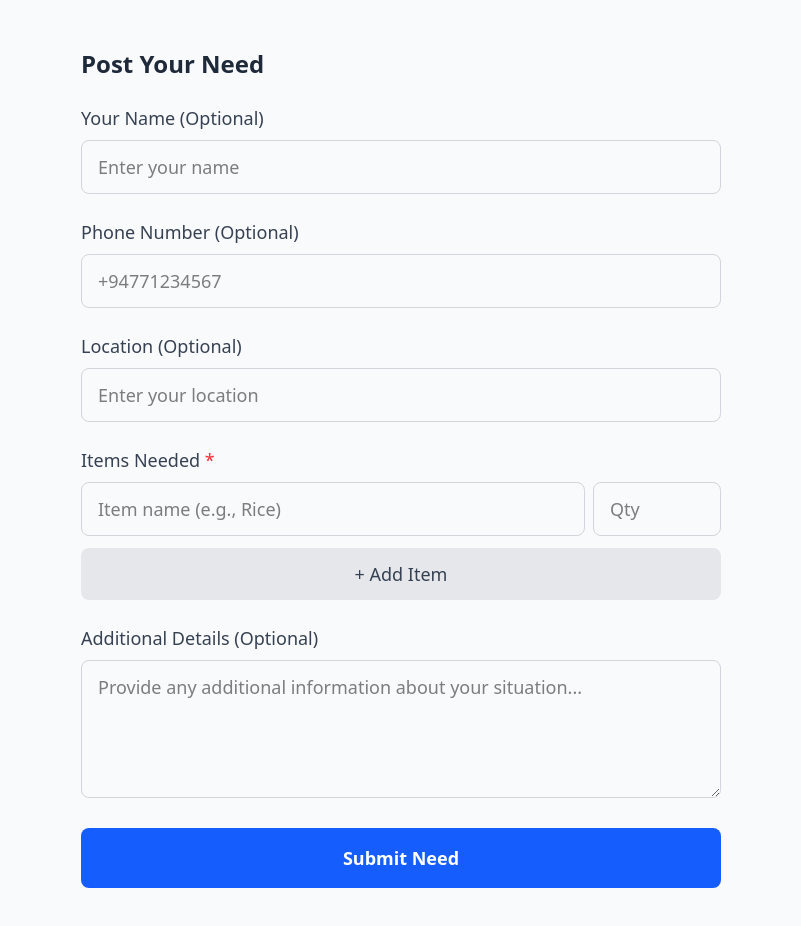
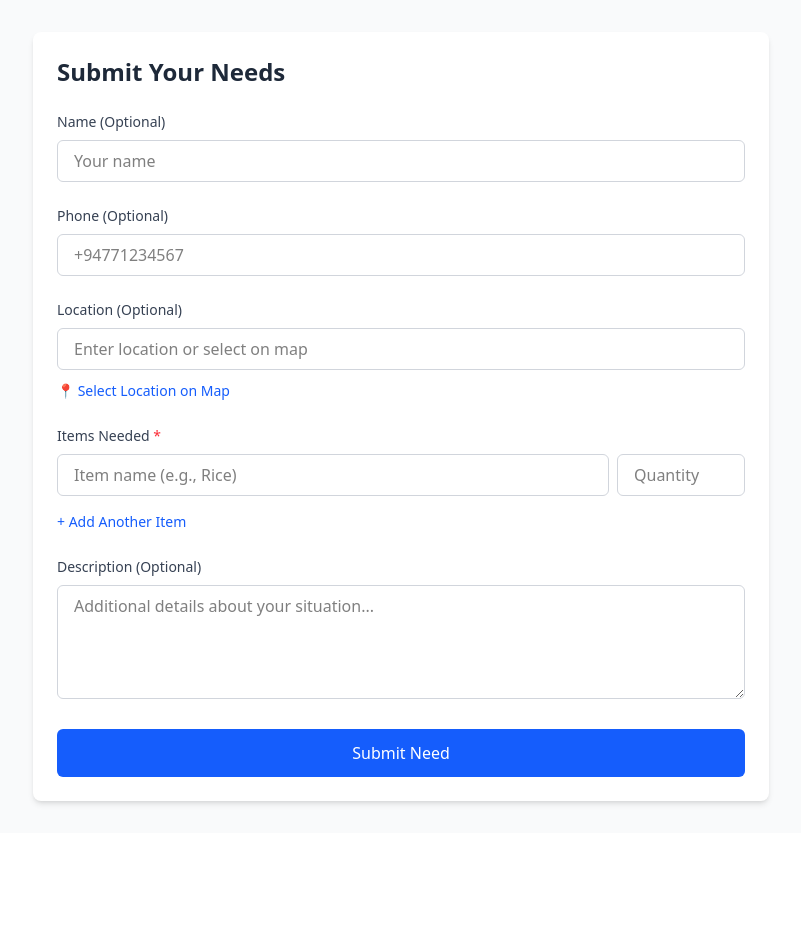
Before and after one commit to AKAZJAYA/Sahana-Lanka, a React app in the folder frontend/: page / in a window 1280 px wide. Shown: the top 926 px of the page, without its empty margins (239-1040 px from the left). After the commit the page ends 833 px from the top, so only its background shows below. Built offline with nearby package versions, Linux system fonts and the light colour scheme; the HTML template or start-up script is replaced by a standard one.

Commit message:
feat: integrate Google Maps and Leaflet for location selection in NeedForm

```diff
--- a/frontend/package.json
+++ b/frontend/package.json
@@ -10,10 +10,13 @@
     "preview": "vite preview"
   },
   "dependencies": {
+    "@react-google-maps/api": "^2.20.7",
     "@tailwindcss/vite": "^4.1.17",
     "axios": "^1.13.2",
+    "leaflet": "^1.9.4",
     "react": "^19.2.0",
-    "react-dom": "^19.2.0"
+    "react-dom": "^19.2.0",
+    "react-leaflet": "^5.0.0"
   },
   "devDependencies": {
     "@eslint/js": "^9.39.1",
--- /dev/null
+++ b/frontend/src/components/MapSelector.jsx
@@ -0,0 +1,71 @@
+import React, { useState } from 'react';
+import { MapContainer, TileLayer, Marker, useMapEvents } from 'react-leaflet';
+import 'leaflet/dist/leaflet.css';
+import L from 'leaflet';
+
+// Fix for default marker icon
+delete L.Icon.Default.prototype._getIconUrl;
+L.Icon.Default.mergeOptions({
+  iconRetinaUrl: 'https://cdnjs.cloudflare.com/ajax/libs/leaflet/1.7.1/images/marker-icon-2x.png',
+  iconUrl: 'https://cdnjs.cloudflare.com/ajax/libs/leaflet/1.7.1/images/marker-icon.png',
+  shadowUrl: 'https://cdnjs.cloudflare.com/ajax/libs/leaflet/1.7.1/images/marker-shadow.png',
+});
+
+const LocationMarker = ({ position, onLocationSelect }) => {
+  useMapEvents({
+    click(e) {
+      const { lat, lng } = e.latlng;
+
+      // Reverse geocode using Nominatim (OpenStreetMap)
+      fetch(`https://nominatim.openstreetmap.org/reverse?format=json&lat=${lat}&lon=${lng}`)
+        .then(response => response.json())
+        .then(data => {
+          onLocationSelect({
+            lat,
+            lng,
+            address: data.display_name || ''
+          });
+        })
+        .catch(() => {
+          onLocationSelect({ lat, lng, address: '' });
+        });
+    },
+  });
+
+  return position ? <Marker position={position} /> : null;
+};
+
+const MapSelector = ({ onLocationSelect, initialLocation }) => {
+  const [position, setPosition] = useState(
+    initialLocation || {
+      lat: 6.9271, // Colombo, Sri Lanka
+      lng: 79.8612
+    }
+  );
+
+  const handleLocationSelect = (location) => {
+    setPosition({ lat: location.lat, lng: location.lng });
+    onLocationSelect(location);
+  };
+
+  return (
+    <div className="w-full h-[400px] rounded-lg overflow-hidden border border-gray-300">
+      <MapContainer
+        center={[position.lat, position.lng]}
+        zoom={13}
+        style={{ height: '100%', width: '100%' }}
+      >
+        <TileLayer
+          attribution='&copy; <a href="https://www.openstreetmap.org/copyright">OpenStreetMap</a> contributors'
+          url="https://{s}.tile.openstreetmap.org/{z}/{x}/{y}.png"
+        />
+        <LocationMarker
+          position={position}
+          onLocationSelect={handleLocationSelect}
+        />
+      </MapContainer>
+    </div>
+  );
+};
+
+export default MapSelector;
--- a/frontend/src/components/NeedForm.jsx
+++ b/frontend/src/components/NeedForm.jsx
@@ -1,18 +1,21 @@
 import React, { useState } from 'react';
 import axios from 'axios';
+import MapSelector from './MapSelector';
 
 const NeedForm = () => {
   const [formData, setFormData] = useState({
     name: '',
     phone: '',
     location: '',
+    lat: null,
+    lng: null,
     items: [{ name: '', quantity: '' }],
     description: ''
   });
 
+  const [showMap, setShowMap] = useState(false);
   const [isSubmitting, setIsSubmitting] = useState(false);
-  const [successMessage, setSuccessMessage] = useState('');
-  const [errorMessage, setErrorMessage] = useState('');
+  const [submitStatus, setSubmitStatus] = useState(null);
 
   const handleInputChange = (e) => {
     const { name, value } = e.target;
@@ -23,12 +26,9 @@ const NeedForm = () => {
   };
 
   const handleItemChange = (index, field, value) => {
-    const updatedItems = [...formData.items];
-    updatedItems[index][field] = value;
-    setFormData(prev => ({
-      ...prev,
-      items: updatedItems
-    }));
+    const newItems = [...formData.items];
+    newItems[index][field] = value;
+    setFormData(prev => ({ ...prev, items: newItems }));
   };
 
   const addItem = () => {
@@ -40,44 +40,24 @@ const NeedForm = () => {
 
   const removeItem = (index) => {
     if (formData.items.length > 1) {
-      const updatedItems = formData.items.filter((_, i) => i !== index);
-      setFormData(prev => ({
-        ...prev,
-        items: updatedItems
-      }));
+      const newItems = formData.items.filter((_, i) => i !== index);
+      setFormData(prev => ({ ...prev, items: newItems }));
     }
   };
 
-  const validateForm = () => {
-    // Check if at least one item has a name
-    const hasValidItem = formData.items.some(item => item.name.trim() !== '');
-
-    if (!hasValidItem) {
-      setErrorMessage('Please add at least one item with a name');
-      return false;
-    }
-
-    // Filter out empty items
-    const validItems = formData.items.filter(item => item.name.trim() !== '');
-
-    if (validItems.length === 0) {
-      setErrorMessage('Please add at least one item with a name');
-      return false;
-    }
-
-    return true;
+  const handleLocationSelect = ({ lat, lng, address }) => {
+    setFormData(prev => ({
+      ...prev,
+      lat,
+      lng,
+      location: address || prev.location
+    }));
   };
 
   const handleSubmit = async (e) => {
     e.preventDefault();
-    setErrorMessage('');
-    setSuccessMessage('');
-
-    if (!validateForm()) {
-      return;
-    }
-
     setIsSubmitting(true);
+    setSubmitStatus(null);
 
     try {
       // Filter out items with empty names
@@ -97,170 +77,212 @@ const NeedForm = () => {
       if (!submitData.location.trim()) delete submitData.location;
       if (!submitData.description.trim()) delete submitData.description;
 
-      await axios.post('http://localhost:5000/api/needs', submitData);
+      const response = await fetch('http://localhost:5000/api/needs', {
+        method: 'POST',
+        headers: {
+          'Content-Type': 'application/json',
+        },
+        body: JSON.stringify(submitData),
+      });
 
-      setSuccessMessage('✅ Your need has been posted successfully!');
+      const data = await response.json();
+
+      if (data.success) {
+        setSubmitStatus({ type: 'success', message: '✅ Your need has been posted successfully!' });
 
         // Clear form
         setFormData({
           name: '',
           phone: '',
           location: '',
+          lat: null,
+          lng: null,
           items: [{ name: '', quantity: '' }],
           description: ''
         });
+        setShowMap(false);
 
         // Clear success message after 5 seconds
-      setTimeout(() => setSuccessMessage(''), 5000);
+        setTimeout(() => setSubmitStatus(null), 5000);
+      } else {
+        setSubmitStatus({ type: 'error', message: data.message || 'Failed to submit need' });
+      }
     } catch (error) {
       console.error('Error submitting form:', error);
-      setErrorMessage(
-        error.response?.data?.message ||
-        'Failed to submit. Please try again.'
-      );
+      setSubmitStatus({ type: 'error', message: 'Network error. Please try again.' });
     } finally {
       setIsSubmitting(false);
     }
   };
 
   return (
-    <div className="w-full max-w-2xl mx-auto p-4">
-      <form onSubmit={handleSubmit} className="space-y-6">
+    <div className="max-w-3xl mx-auto px-4">
+      <div className="bg-white rounded-lg shadow-md p-6">
         <h2 className="text-2xl font-bold text-gray-800 mb-6">
-          Post Your Need
+          Submit Your Needs
         </h2>
 
-        {/* Success Message */}
-        {successMessage && (
-          <div className="bg-green-100 border border-green-400 text-green-700 px-4 py-3 rounded-lg">
-            {successMessage}
-          </div>
-        )}
-
-        {/* Error Message */}
-        {errorMessage && (
-          <div className="bg-red-100 border border-red-400 text-red-700 px-4 py-3 rounded-lg">
-            {errorMessage}
-          </div>
-        )}
-
+        <form onSubmit={handleSubmit} className="space-y-6">
           {/* Name */}
           <div>
-          <label htmlFor="name" className="block text-lg font-medium text-gray-700 mb-2">
-            Your Name (Optional)
+            <label className="block text-sm font-medium text-gray-700 mb-2">
+              Name (Optional)
             </label>
             <input
               type="text"
-            id="name"
               name="name"
               value={formData.name}
               onChange={handleInputChange}
-            className="w-full px-4 py-3 text-lg border border-gray-300 rounded-lg focus:ring-2 focus:ring-blue-500 focus:border-blue-500"
-            placeholder="Enter your name"
+              className="w-full px-4 py-2 border border-gray-300 rounded-md focus:ring-2 focus:ring-blue-500 focus:border-transparent"
+              placeholder="Your name"
             />
           </div>
 
           {/* Phone */}
           <div>
-          <label htmlFor="phone" className="block text-lg font-medium text-gray-700 mb-2">
-            Phone Number (Optional)
+            <label className="block text-sm font-medium text-gray-700 mb-2">
+              Phone (Optional)
             </label>
             <input
               type="tel"
-            id="phone"
               name="phone"
               value={formData.phone}
               onChange={handleInputChange}
-            className="w-full px-4 py-3 text-lg border border-gray-300 rounded-lg focus:ring-2 focus:ring-blue-500 focus:border-blue-500"
+              className="w-full px-4 py-2 border border-gray-300 rounded-md focus:ring-2 focus:ring-blue-500 focus:border-transparent"
               placeholder="+94771234567"
             />
           </div>
 
           {/* Location */}
           <div>
-          <label htmlFor="location" className="block text-lg font-medium text-gray-700 mb-2">
+            <label className="block text-sm font-medium text-gray-700 mb-2">
               Location (Optional)
             </label>
             <input
               type="text"
-            id="location"
               name="location"
               value={formData.location}
               onChange={handleInputChange}
-            className="w-full px-4 py-3 text-lg border border-gray-300 rounded-lg focus:ring-2 focus:ring-blue-500 focus:border-blue-500"
-            placeholder="Enter your location"
+              className="w-full px-4 py-2 border border-gray-300 rounded-md focus:ring-2 focus:ring-blue-500 focus:border-transparent mb-2"
+              placeholder="Enter location or select on map"
             />
+            <button
+              type="button"
+              onClick={() => setShowMap(!showMap)}
+              className="text-blue-600 hover:text-blue-700 font-medium text-sm"
+            >
+              {showMap ? '✕ Hide Map' : '📍 Select Location on Map'}
+            </button>
           </div>
+
+          {/* Map Selector */}
+          {showMap && (
+            <div className="border border-gray-200 rounded-lg p-4">
+              <p className="text-sm text-gray-600 mb-3">
+                Click on the map to select your location
+              </p>
+              <MapSelector
+                onLocationSelect={handleLocationSelect}
+                initialLocation={
+                  formData.lat && formData.lng
+                    ? { lat: formData.lat, lng: formData.lng }
+                    : null
+                }
+              />
+              {formData.lat && formData.lng && (
+                <p className="text-sm text-green-600 mt-2">
+                  ✓ Location selected: {formData.lat.toFixed(4)}, {formData.lng.toFixed(4)}
+                </p>
+              )}
+            </div>
+          )}
 
           {/* Items */}
           <div>
-          <label className="block text-lg font-medium text-gray-700 mb-2">
+            <label className="block text-sm font-medium text-gray-700 mb-2">
               Items Needed <span className="text-red-500">*</span>
             </label>
-          <div className="space-y-3">
             {formData.items.map((item, index) => (
-              <div key={index} className="flex gap-2">
+              <div key={index} className="flex gap-2 mb-2">
                 <input
                   type="text"
                   value={item.name}
                   onChange={(e) => handleItemChange(index, 'name', e.target.value)}
-                  className="flex-1 px-4 py-3 text-lg border border-gray-300 rounded-lg focus:ring-2 focus:ring-blue-500 focus:border-blue-500"
+                  className="flex-1 px-4 py-2 border border-gray-300 rounded-md focus:ring-2 focus:ring-blue-500 focus:border-transparent"
                   placeholder="Item name (e.g., Rice)"
+                  required
                 />
                 <input
                   type="text"
                   value={item.quantity}
                   onChange={(e) => handleItemChange(index, 'quantity', e.target.value)}
-                  className="w-32 px-4 py-3 text-lg border border-gray-300 rounded-lg focus:ring-2 focus:ring-blue-500 focus:border-blue-500"
-                  placeholder="Qty"
+                  className="w-32 px-4 py-2 border border-gray-300 rounded-md focus:ring-2 focus:ring-blue-500 focus:border-transparent"
+                  placeholder="Quantity"
+                  required
                 />
                 {formData.items.length > 1 && (
                   <button
                     type="button"
                     onClick={() => removeItem(index)}
-                    className="px-4 py-3 bg-red-500 text-white rounded-lg hover:bg-red-600 active:bg-red-700"
+                    className="px-3 py-2 bg-red-500 text-white rounded-md hover:bg-red-600"
                   >
                     ✕
                   </button>
                 )}
               </div>
             ))}
-          </div>
             <button
               type="button"
               onClick={addItem}
-            className="mt-3 w-full px-4 py-3 text-lg bg-gray-200 text-gray-700 rounded-lg hover:bg-gray-300 active:bg-gray-400 font-medium"
+              className="mt-2 text-blue-600 hover:text-blue-700 font-medium text-sm"
             >
-            + Add Item
+              + Add Another Item
             </button>
           </div>
 
           {/* Description */}
           <div>
-          <label htmlFor="description" className="block text-lg font-medium text-gray-700 mb-2">
-            Additional Details (Optional)
+            <label className="block text-sm font-medium text-gray-700 mb-2">
+              Description (Optional)
             </label>
             <textarea
-            id="description"
               name="description"
               value={formData.description}
               onChange={handleInputChange}
               rows="4"
-            className="w-full px-4 py-3 text-lg border border-gray-300 rounded-lg focus:ring-2 focus:ring-blue-500 focus:border-blue-500"
-            placeholder="Provide any additional information about your situation..."
+              className="w-full px-4 py-2 border border-gray-300 rounded-md focus:ring-2 focus:ring-blue-500 focus:border-transparent"
+              placeholder="Additional details about your situation..."
             />
           </div>
+
+          {/* Submit Status */}
+          {submitStatus && (
+            <div
+              className={`p-4 rounded-md ${
+                submitStatus.type === 'success'
+                  ? 'bg-green-50 text-green-800 border border-green-200'
+                  : 'bg-red-50 text-red-800 border border-red-200'
+              }`}
+            >
+              {submitStatus.message}
+            </div>
+          )}
 
           {/* Submit Button */}
           <button
             type="submit"
             disabled={isSubmitting}
-          className="w-full px-6 py-4 text-lg font-bold bg-blue-600 text-white rounded-lg hover:bg-blue-700 active:bg-blue-800 disabled:bg-gray-400 disabled:cursor-not-allowed"
+            className={`w-full py-3 px-4 rounded-md font-medium text-white ${
+              isSubmitting
+                ? 'bg-gray-400 cursor-not-allowed'
+                : 'bg-blue-600 hover:bg-blue-700'
+            }`}
           >
             {isSubmitting ? 'Submitting...' : 'Submit Need'}
           </button>
         </form>
       </div>
+    </div>
   );
 };
 
```
Also changed, not shown: frontend/src/components/Map.jsx (added, +54 -0 lines), 2 other files (tests, documents, lock files or other folders). Lines whose indentation alone changed are shown as unchanged.
